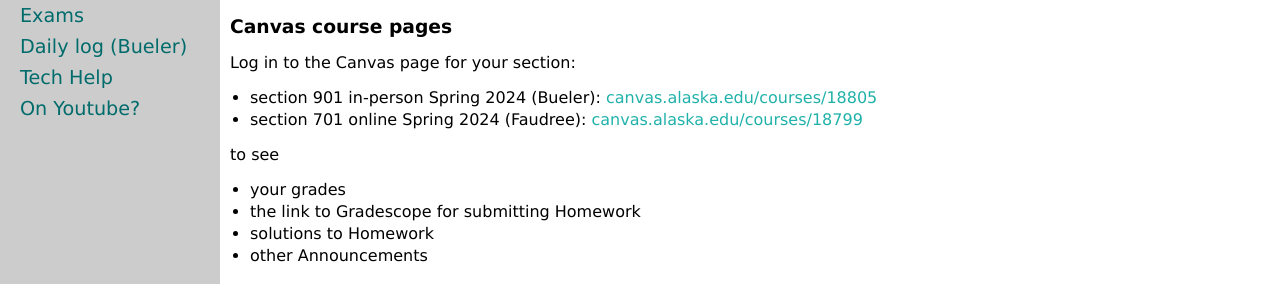
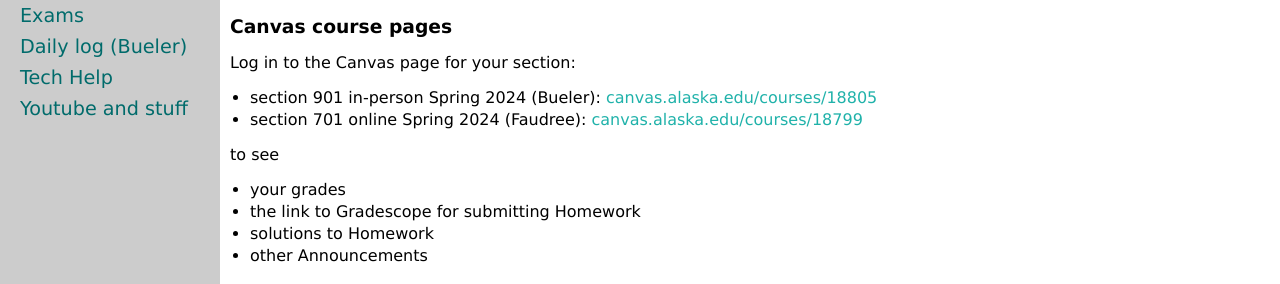
Before and after one commit to uaf-math/calc2, a Jekyll site: the page built from index.md, in a window 1280 px wide. Shown: the part 241-525 px from the top of the page. Built offline with Jekyll 4.4.1, drawn with Linux system fonts in a browser that asks for light colours.

Commit message:
minor TOC fiddle

```diff
--- a/_data/toc.yaml
+++ b/_data/toc.yaml
@@ -29,5 +29,5 @@ docs:
 - title: Tech Help
   url: techHelp.html
 
-- title: On Youtube?
+- title: Youtube and stuff
   url: videos.html
```
